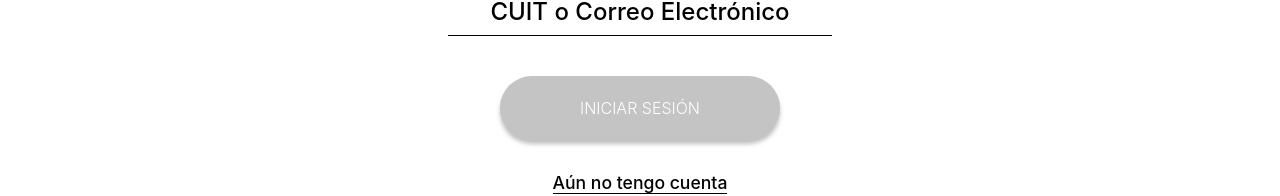
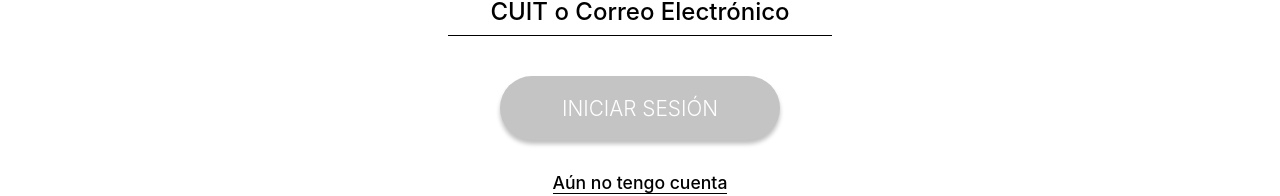
Before and after one commit to maruslarrosa/challenge-ym, a React (Create React App) app: page / in a window 1280 px wide. Shown: the part 366-562 px from the top of the page. Built offline with nearby package versions, Linux system fonts and the light colour scheme.

Commit message:
FIX: typo in ButtonComponent styles, adding rem to font-size

```diff
--- a/src/styles/button.module.css
+++ b/src/styles/button.module.css
@@ -8,7 +8,7 @@
   border-radius: 22rem;
   background-color: var(--green);
   box-shadow: 0px 4px 4px rgba(0, 0, 0, 0.25);
-  font-size: 1.3;
+  font-size: 1.3rem;
   transition: 0.1s ease-in-out;
 
 }
```
